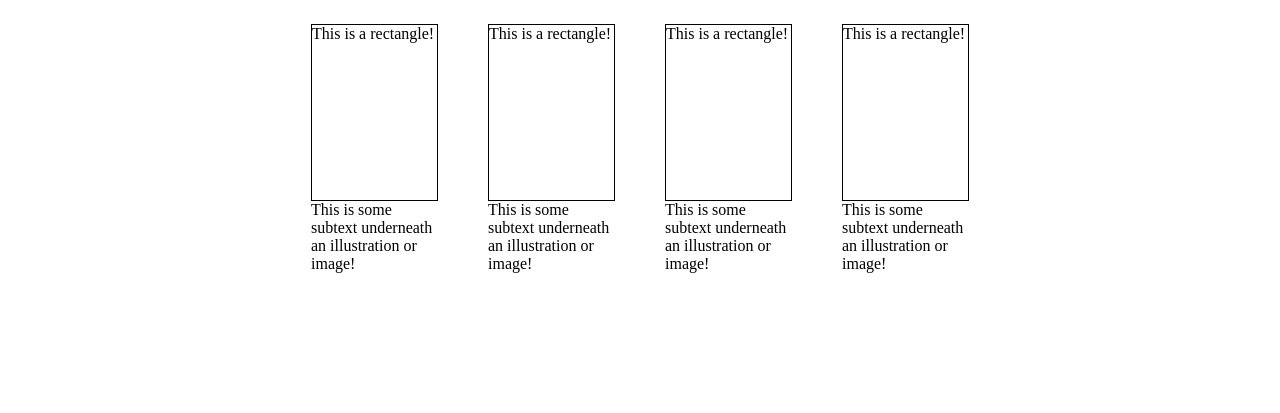
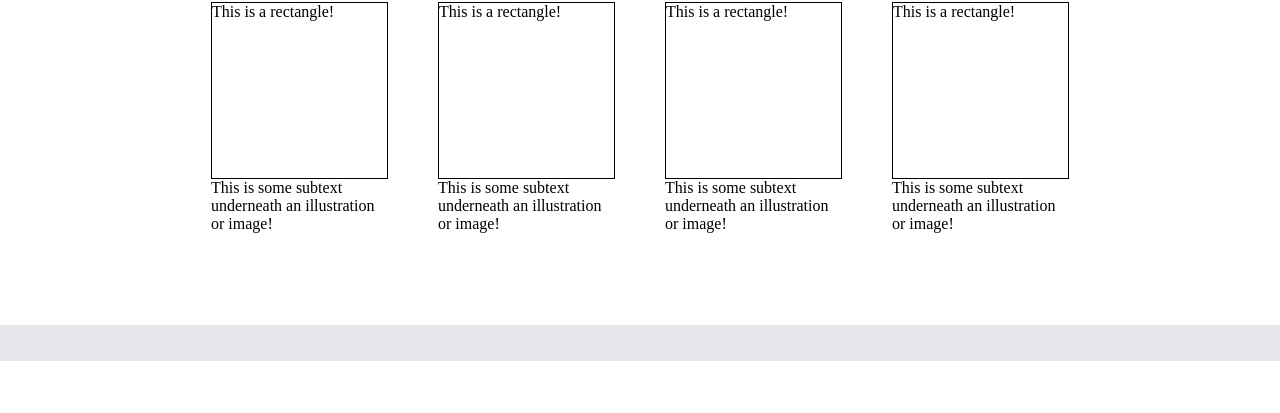
Before and after one commit to twilly27/LandingPage, a plain HTML site: page index.html in a window 1280 px wide. Shown: the part 387-800 px from the top of the page. Drawn offline with Linux system fonts and the light colour scheme.

Commit message:
update landing page

```diff
--- a/index.html
+++ b/index.html
@@ -62,20 +62,27 @@
     </div>
 
     <div class="information">
-      <p style="font-size: 36px; font-weight: bolder; color: #1F2937; text-align: center;">Some random information!</p>
-      <div class="rowflex">
-        <div style="width:125px;height:175px;border:1px solid #000;">This is a rectangle!</div>
-        <div style="width:125px;height:175px;border:1px solid #000;">This is a rectangle!</div>
-        <div style="width:125px;height:175px;border:1px solid #000;">This is a rectangle!</div>
-        <div style="width:125px;height:175px;border:1px solid #000;">This is a rectangle!</div>
-      </div>
-      <div class="rowflex">
-        <div style="width:127px">This is some subtext underneath an illustration or image!</div>
-        <div style="width:127px">This is some subtext underneath an illustration or image!</div>
-        <div style="width:127px">This is some subtext underneath an illustration or image!</div>
-        <div style="width:127px">This is some subtext underneath an illustration or image!</div>
+      <p style="font-size: 36px; font-weight: bolder; color: #1F2937; text-align: center; margin-top: 25px; margin-bottom: 25px;">Some random information!</p>
+
+      <div class="infoflex">
+        <div class="rowflex">
+          <div style="width:175px;height:175px;border:1px solid #000;">This is a rectangle!</div>
+          <div style="width:175px;height:175px;border:1px solid #000;">This is a rectangle!</div>
+          <div style="width:175px;height:175px;border:1px solid #000;">This is a rectangle!</div>
+          <div style="width:175px;height:175px;border:1px solid #000;">This is a rectangle!</div>
+        </div>
+        <div class="rowflex">
+          <div style="width:177px">This is some subtext underneath an illustration or image!</div>
+          <div style="width:177px">This is some subtext underneath an illustration or image!</div>
+          <div style="width:177px">This is some subtext underneath an illustration or image!</div>
+          <div style="width:177px">This is some subtext underneath an illustration or image!</div>
+        </div>
       </div>
     </div>
 
+    <div class="quotes">
+      <br>
+      <br>
+    </div>
   </body>
 </html>
--- a/style2.css
+++ b/style2.css
@@ -48,7 +48,10 @@
     width: 50%;
 
 }
-.rowflex{
+.infoflex {
+    padding-bottom: 92px;
+}
+.rowflex {
     margin:auto;
     display: flex;
     justify-content: center;
@@ -56,3 +59,6 @@
     flex-wrap: wrap;
     gap: 50px;
 }
+.quotes {
+    background-color: #E5E7EB;
+}
```
